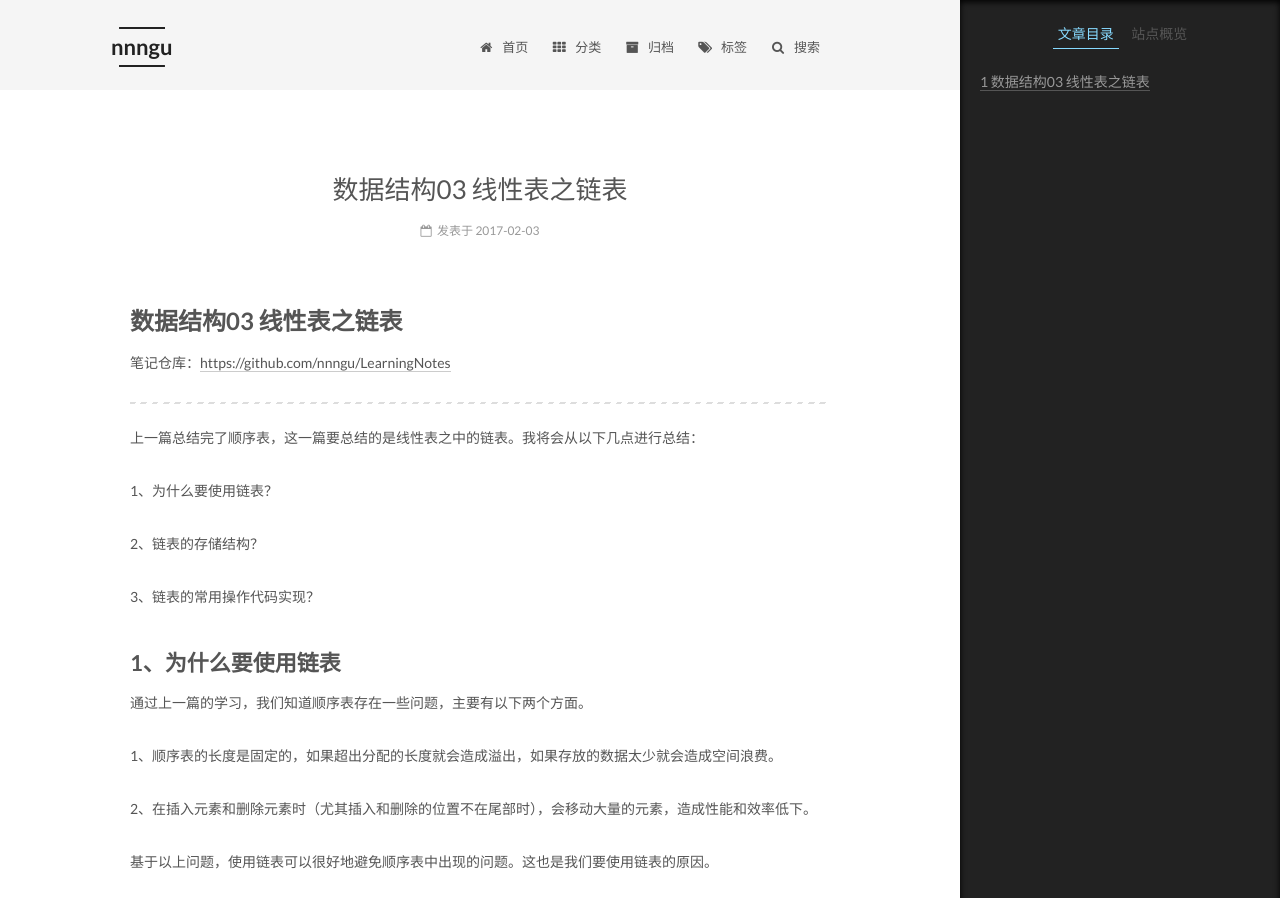
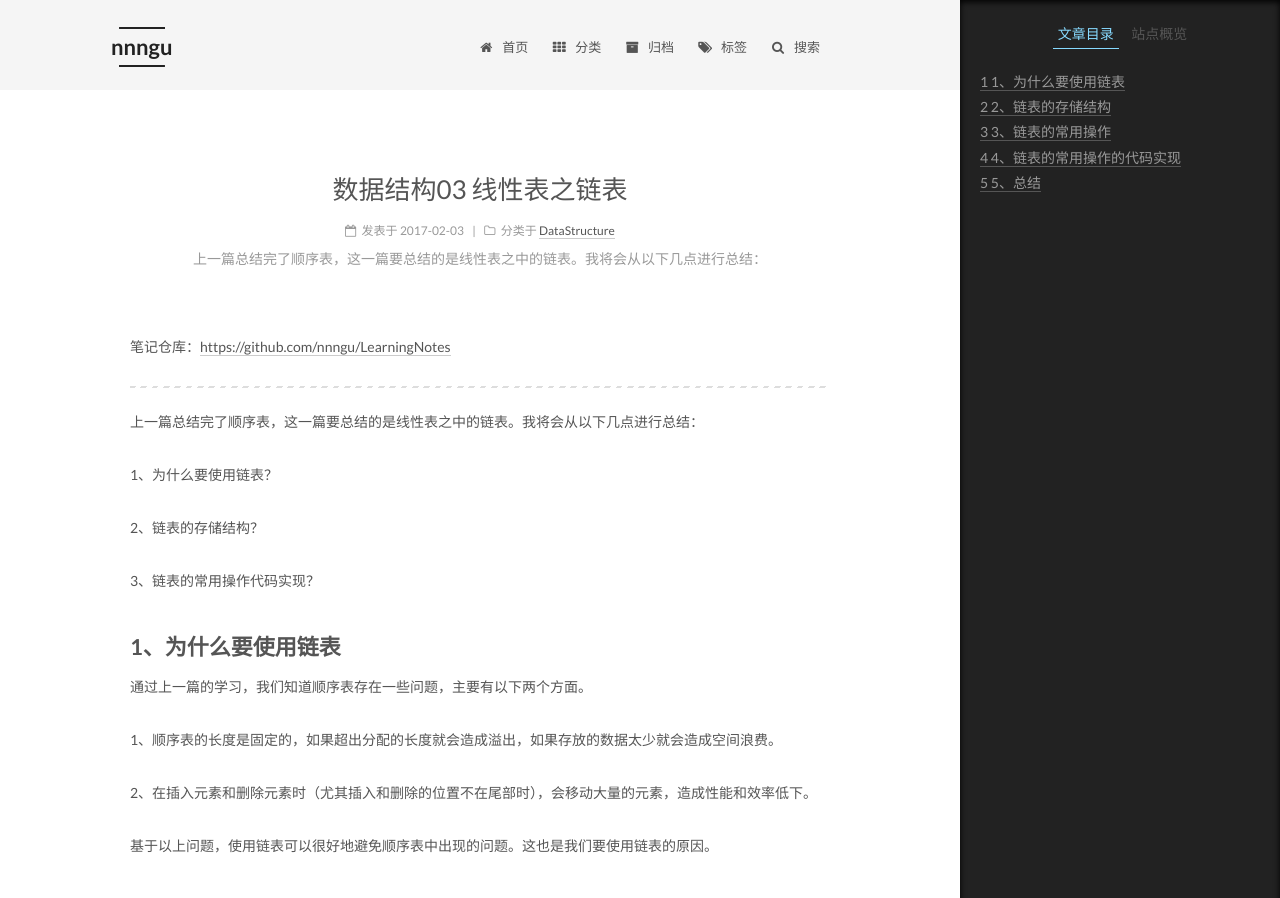
Before and after one commit to nnngu/LearningNotes, a Jekyll site: the page built from _posts/2017-02-03-数据结构03 线性表之链表.md, in a window 1280 px wide and 1400 px high. Shown: the top 898 px of the window. Built offline with Jekyll 4.4.1, drawn with Linux system fonts in a browser that asks for light colours.

Commit message:
修改文件: _posts/2017-02-03-数据结构03 线性表之链表.md

```diff
--- a/_posts/2017-02-03-数据结构03 线性表之链表.md
+++ b/_posts/2017-02-03-数据结构03 线性表之链表.md
@@ -1,4 +1,7 @@
-# 数据结构03 线性表之链表
+---
+categories: DataStructure
+description: 上一篇总结完了顺序表，这一篇要总结的是线性表之中的链表。我将会从以下几点进行总结：
+---
 
 笔记仓库：[https://github.com/nnngu/LearningNotes](https://github.com/nnngu/LearningNotes)
 
```
